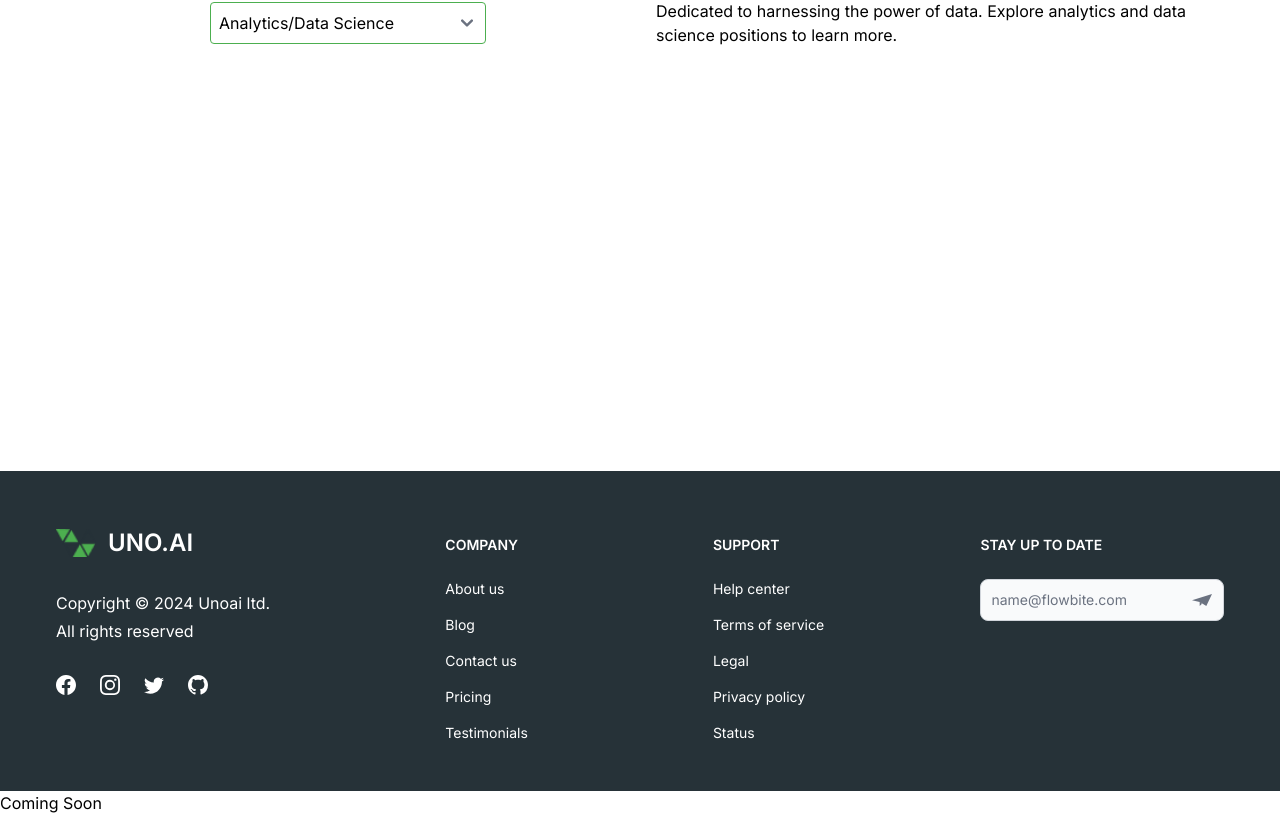
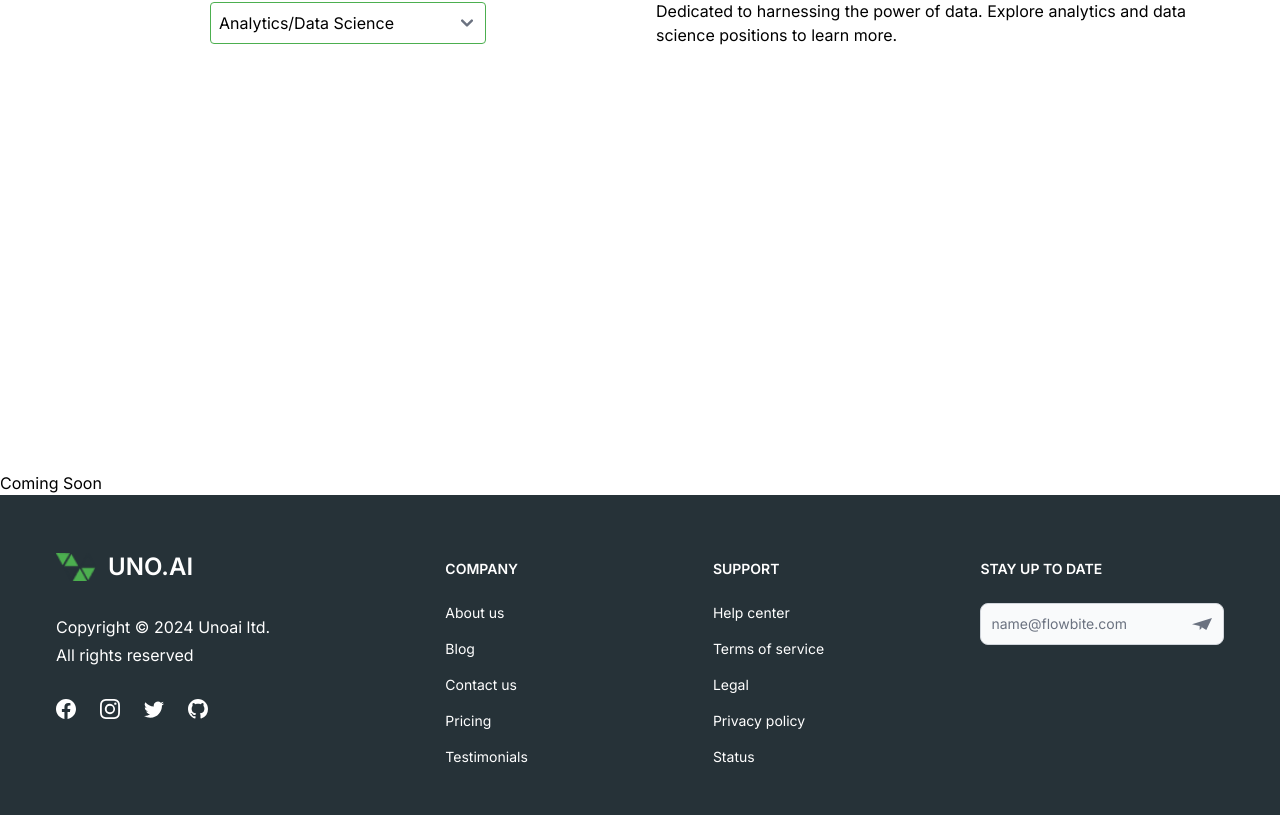
Before and after one commit to UnoDev1/1.1, a React (Vite) app: page / in a window 1280 px wide. Shown: the part 3290-4105 px from the top of the page. Built offline with nearby package versions, Linux system fonts and the light colour scheme.

Commit message:
some more changes

```diff
--- a/src/App.jsx
+++ b/src/App.jsx
@@ -19,8 +19,9 @@ function App() {
       <Industries />
       <Global />
       <Careers />
+      <AboutUs />
       <MyFooter />
-      <AboutUs />
+
     </>
   );
 }
--- a/src/components/AboutUs.jsx
+++ b/src/components/AboutUs.jsx
@@ -3,9 +3,9 @@ import React from "react";
 const AboutUs = () => {
 
   return (
-    <>
+    <div id="aboutus">
       Coming Soon
-    </>
+    </div>
   );
 
 };
```
